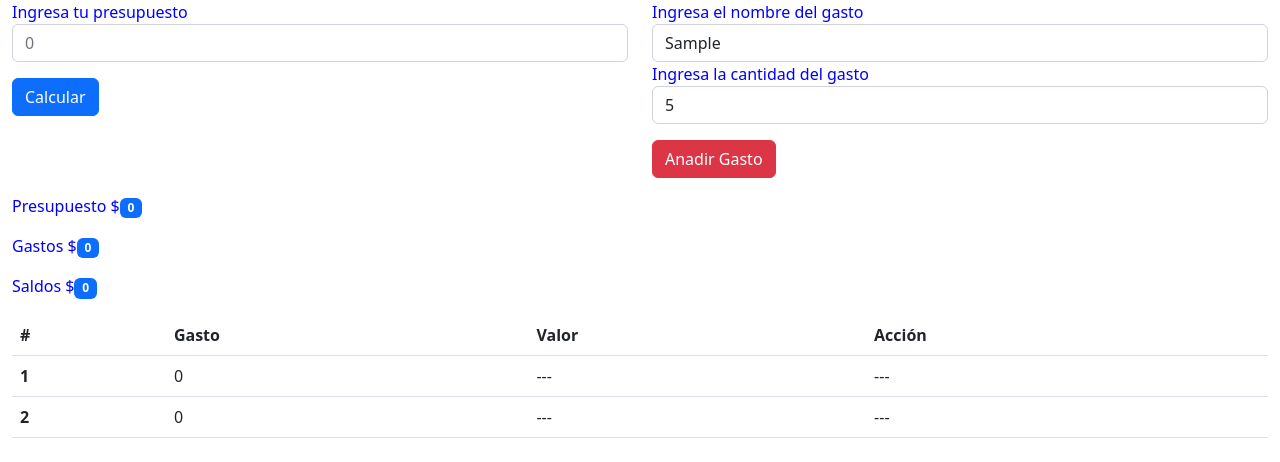
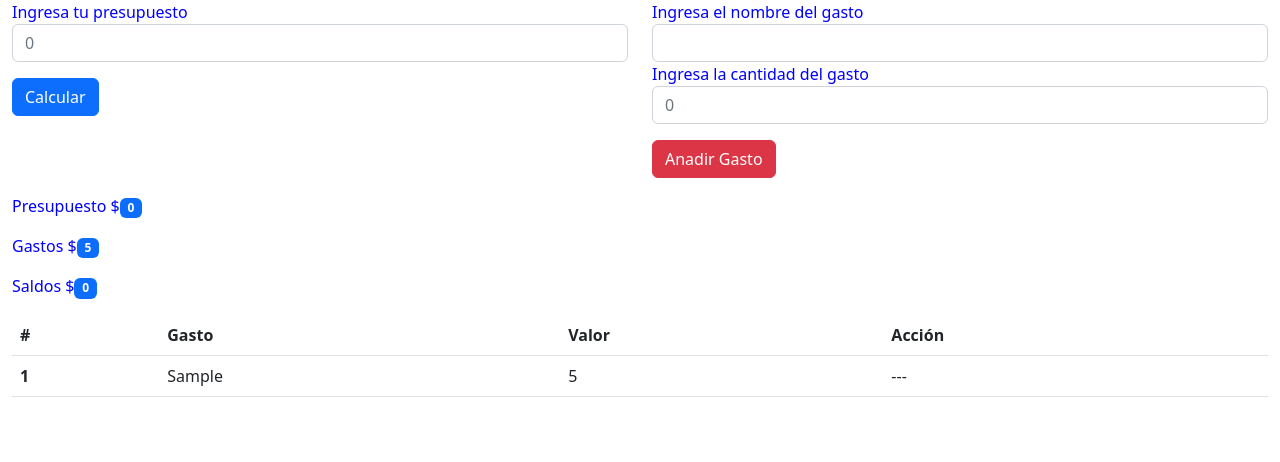
Before and after one commit to sixtoguerra1982/TestModulo3, a plain HTML site: page index.html in a window 1280 px wide. Both pictures are taken after typing "Sample", "5" into the empty fields and a click on the button "Anadir Gasto". Drawn offline with nearby package versions, Linux system fonts and the light colour scheme.

Commit message:
add gastos

```diff
--- a/assets/js/script.js
+++ b/assets/js/script.js
@@ -1,9 +1,36 @@
+// Objeto Presupuesto para llevar el registro de las transacciones
+const BUDGET = {
+    presupuesto: 0,
+    gastos: [],
+    sumaGastos: function() {
+        let sum = 0
+        this.gastos.forEach(function(item){
+            sum += item.valor
+        })
+        return sum
+    }
+}
+
+// Este código crea un objeto Date con la fecha y hora actual y luego llama al método getTime() para obtener
+// un número de milisegundos que puede ser utilizado como clave única.
+let idUnique = () => {
+    let now = new Date()
+    let uniqueKey = now.getTime()
+    return uniqueKey
+}
+
+
 // ... Retona numero con el siguiente formato → 123.456,789
 let formatNumber = (num) => {
     return new Intl.NumberFormat('de-DE').format(num)
 }
 
-
+// Capitalizar String
+function capitalizar(str) {
+    return str.replace(/\w\S*/g, function(txt){
+        return txt.charAt(0).toUpperCase() + txt.substr(1).toLowerCase();
+    });
+}
 
 // Formulario de ingreso presupuesto
 const formBudget = document.getElementById("formbudget")
@@ -13,6 +40,7 @@ formBudget.addEventListener("submit", (event) =>{
     let inputBudgetValue = parseInt(document.getElementById("inputbudget").value)
     if (inputBudgetValue) {
         txtPresupuesto.innerHTML = formatNumber(inputBudgetValue)
+        BUDGET.presupuesto = inputBudgetValue
     } else {
         alert("Ingrese Presupuesto")
     }
@@ -23,5 +51,27 @@ formBudget.addEventListener("submit", (event) =>{
 const formExpenditure= document.getElementById("formexpenditure")
 formExpenditure.addEventListener("submit", (event) =>{
     event.preventDefault();
-    alert("Click formexpenditure")
+
+    inputExpenditureName = document.getElementById("inputexpenditurename")
+    inputExpenditureValue = document.getElementById("inputexpenditurevalue")
+
+    let arrayGasto = { gasto: inputExpenditureName.value, valor: parseInt(inputExpenditureValue.value)}
+    BUDGET.gastos.push(arrayGasto)
+    console.log(BUDGET)
+
+    inputExpenditureName.value = ""
+    inputExpenditureValue.value = ""
+
+    let id = idUnique()
+    let newRow = document.getElementsByTagName("tbody")[0]
+    newRow.innerHTML += `
+                        <tr id="${id}">
+                            <th scope="row">${BUDGET.gastos.length}</th>
+                            <td>${capitalizar(arrayGasto.gasto)}</td>
+                            <td>${formatNumber(arrayGasto.valor)}</td>
+                            <td>${'---'}</td>
+                        </tr>`
+
+
+    document.getElementById("txtgastos").innerHTML = formatNumber(BUDGET.sumaGastos())
 })
--- a/index.html
+++ b/index.html
@@ -35,7 +35,7 @@
                 <p>Presupuesto $<span id="txtpresupuesto" class="badge text-bg-primary">0</span></p>
 
 
-                <p>Gastos $<span class="badge text-bg-primary">0</span></p>
+                <p>Gastos $<span id="txtgastos" class="badge text-bg-primary">0</span></p>
 
 
                 <p>Saldos $<span class="badge text-bg-primary">0</span></p>
@@ -52,18 +52,7 @@
                   </tr>
                 </thead>
                 <tbody>
-                  <tr>
-                    <th scope="row">1</th>
-                    <td>0</td>
-                    <td>---</td>
-                    <td>---</td>
-                  </tr>
-                  <tr>
-                    <th scope="row">2</th>
-                    <td>0</td>
-                    <td>---</td>
-                    <td>---</td>
-                  </tr>
+
                 </tbody>
               </table>
         </div>
```
